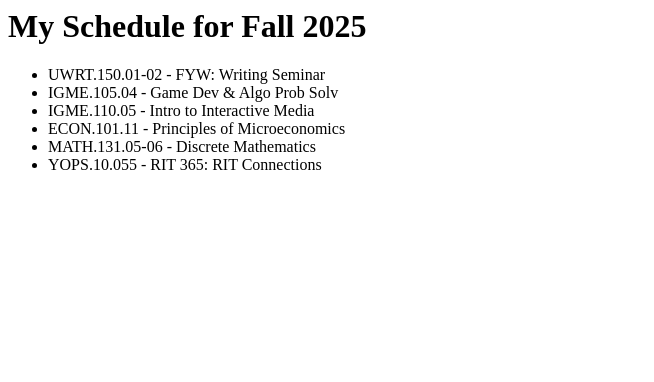
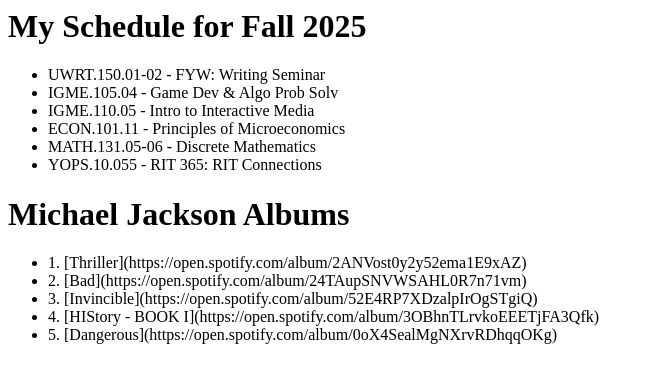
Before and after one commit to lcb9675/lcb9675.github.io, a plain HTML site: page index.html in a window 1280 px wide. Shown: the whole page, without its empty margins (0-654 px from the left). Drawn offline with Linux system fonts and the light colour scheme.

Commit message:
Update index.html

```diff
--- a/index.html
+++ b/index.html
@@ -14,5 +14,14 @@
       <li>MATH.131.05-06 - Discrete Mathematics</li>
       <li>YOPS.10.055 - RIT 365: RIT Connections</li>
     </ul>
+    <h1>Michael Jackson Albums</h1>
+      <ul>
+        <li>1. [Thriller](https://open.spotify.com/album/2ANVost0y2y52ema1E9xAZ)</li>
+        <li>2. [Bad](https://open.spotify.com/album/24TAupSNVWSAHL0R7n71vm)</li>
+        <li>3. [Invincible](https://open.spotify.com/album/52E4RP7XDzalpIrOgSTgiQ)</li>
+        <li>4. [HIStory - BOOK I](https://open.spotify.com/album/3OBhnTLrvkoEEETjFA3Qfk)</li>
+        <li>5. [Dangerous](https://open.spotify.com/album/0oX4SealMgNXrvRDhqqOKg)</li>
+      </ul>
   </body>
+
 </html>
```
